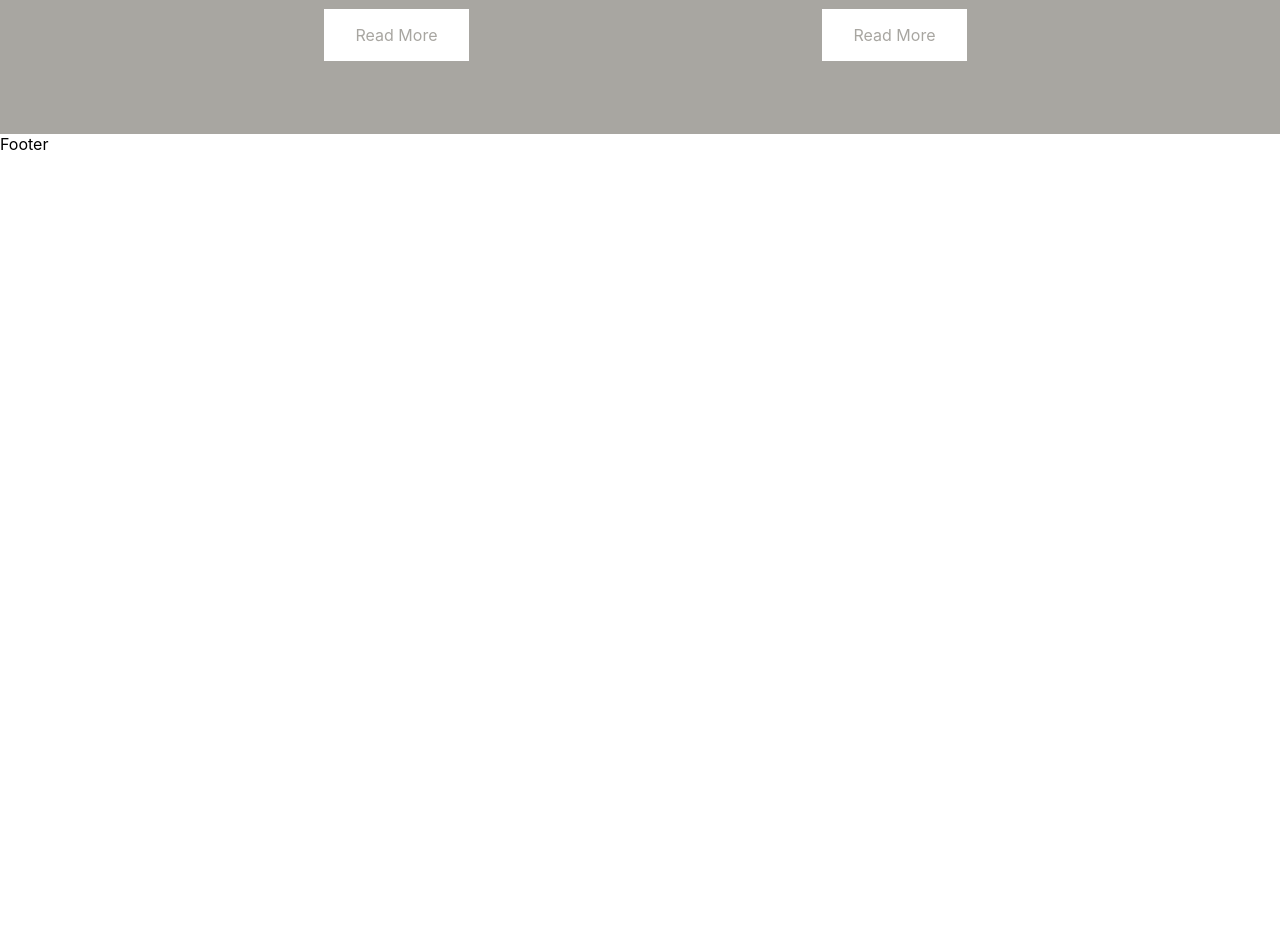
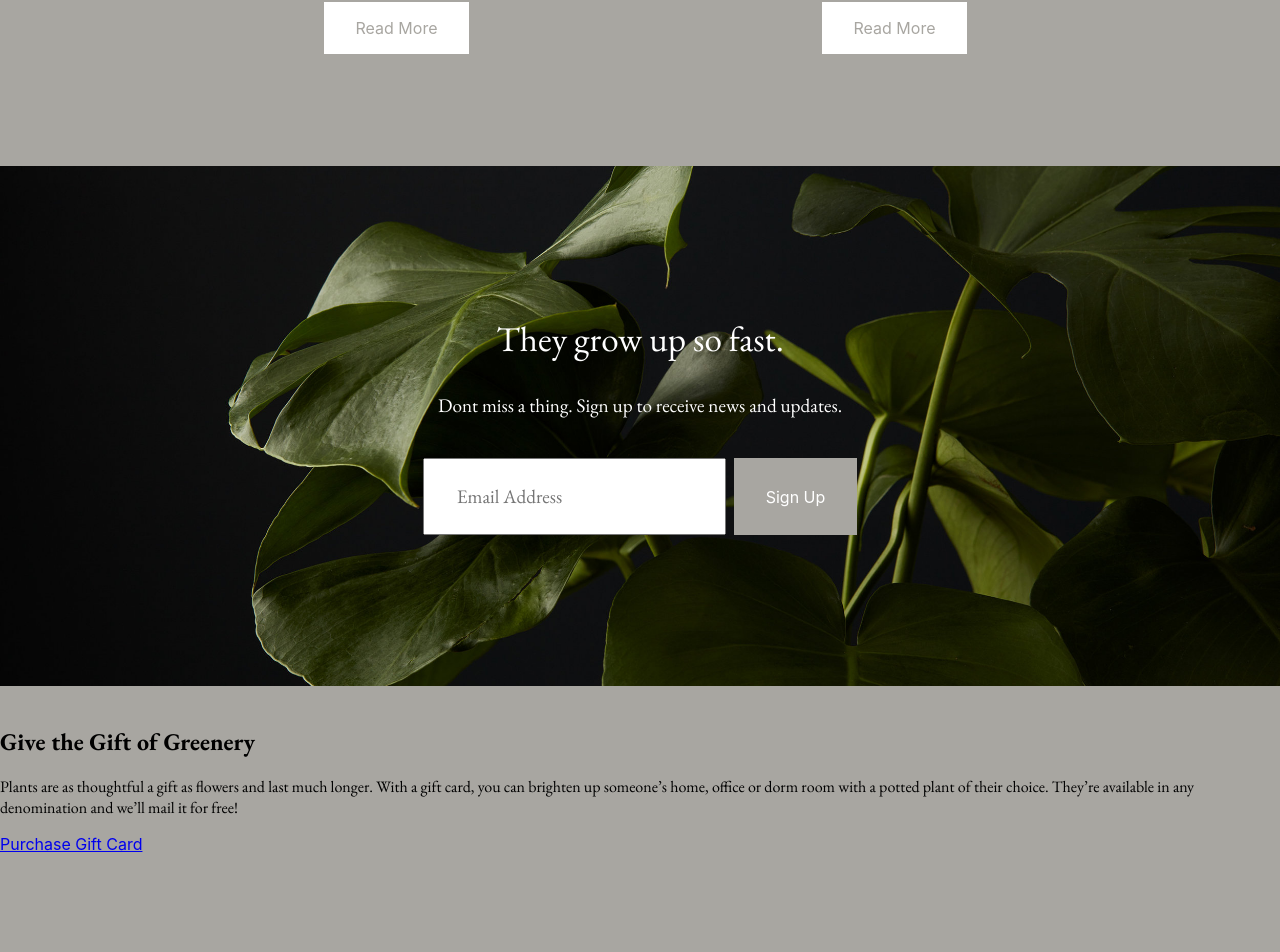
Before and after one commit to Oniaa/react-landing-page-clone, a JavaScript app: page / in a window 1280 px wide. Shown: the part 3513-4465 px from the top of the page. Before the commit the page ends 3667 px from the top, so only its background shows below. Built offline with nearby package versions, Linux system fonts and the light colour scheme; the HTML template or start-up script is replaced by a standard one.

Commit message:
Add sixt section

```diff
--- a/src/App.js
+++ b/src/App.js
@@ -100,7 +100,7 @@ export default function App() {
               Flowering plants are stunning, but require a bit more work than
               their non-flowering brethren. Learn how to keep them happy.
             </p>
-            <a>
+            <a href="/#">
               <span>Read More</span>
             </a>
           </div>
@@ -111,16 +111,39 @@ export default function App() {
               If you have a sunny windowsill, you can be a succulent owner.
               These hardy and beautiful plants are as easy as they come.
             </p>
-            <a>
+            <a href="/#">
               <span>Read More</span>
             </a>
           </div>
         </div>
       </section>
-      <section>
-        <div></div>
+      <section className={styles.fifthSection}>
+        <div className={styles.fifthSectionBackground}>
+          <h3 className={styles.h3}>They grow up so fast.</h3>
+          <p>Dont miss a thing. Sign up to receive news and updates.</p>
+          <div className={styles.emailContainer}>
+            <input type="email" placeholder="Email Address" />
+            <a href="/#" className={styles.button}>
+              <span>Sign Up</span>
+            </a>
+          </div>
+        </div>
       </section>
-      <section></section>
+      <section className={styles.sixtSection}>
+        <img />
+        <div>
+          <h2>Give the Gift of Greenery</h2>
+          <p>
+            Plants are as thoughtful a gift as flowers and last much longer.
+            With a gift card, you can brighten up someone’s home, office or dorm
+            room with a potted plant of their choice. They’re available in any
+            denomination and we’ll mail it for free!
+          </p>
+          <a href="/#">
+            <span>Purchase Gift Card</span>
+          </a>
+        </div>
+      </section>
 
       <footer>Footer</footer>
     </>
--- a/src/App.module.scss
+++ b/src/App.module.scss
@@ -115,6 +115,8 @@
       width: 100%;
       object-fit: cover;
     }
+  }
+}
 
 .button {
   text-decoration: none;
@@ -123,8 +125,6 @@
   padding: 16px 32px;
   font-size: 1rem;
   background-color: #a8a6a1;
-    }
-  }
 }
 
 .h3 {
@@ -156,7 +156,7 @@
 
 .fourthSection {
   min-height: 500px;
-  max-height: 200vh;
+  max-height: 250vh;
   padding-top: 156px;
   background-color: #a8a6a1;
   text-align: center;
@@ -169,7 +169,7 @@
     margin: 0 96px 0 96px;
 
     img {
-      height: 70%;
+      height: 60%;
       width: 100%;
       object-fit: cover;
     }
@@ -179,6 +179,7 @@
       margin: 0;
       padding: 32px 32px;
       font-size: 1.2rem;
+      margin-bottom: 32px;
     }
 
     a {
@@ -187,11 +188,62 @@
       color: #a8a6a1;
       font-size: 1rem;
       background-color: #fff;
-      margin-top: 32px;
+    }
+  }
+}
 
-      span {
-        margin-top: 16px;
+.fifthSection {
+  max-height: 100vh;
+
+  .fifthSectionBackground {
+    background-image: url('./images/fifthBackgroundImg.jpg');
+    position: relative;
+    top: 0;
+    left: 0;
+    width: 100%;
+    height: 65vh;
+    background-size: cover;
+    background-position: 50% 50%;
+    background-repeat: no-repeat;
+    z-index: 1;
+    display: flex;
+    flex-direction: column;
+    align-items: center;
+    justify-content: center;
+
+    h3 {
+      margin: 0;
+      margin-bottom: 16px;
+    }
+
+    p {
+      color: #fff;
+      margin: 16px 32px;
+      font-size: 1.2rem;
+    }
+
+    .emailContainer {
+      display: flex;
+      gap: 8px;
+      margin-top: 24px;
+
+      input {
+        padding: 24px 32px;
+        font-family: 'EB Garamond', serif;
+        font-size: 1.2rem;
+        color: #b3b3b3;
+      }
+
+      a {
+        display: flex;
+        align-items: center;
+        margin: 0;
       }
     }
   }
 }
+
+.sixtSection {
+  min-height: 500px;
+  background-color: #a8a6a1;
+}
```
Also changed, not shown: src/images/fifthBackgroundImg.jpg (added). Lines whose indentation alone changed are shown as unchanged.
